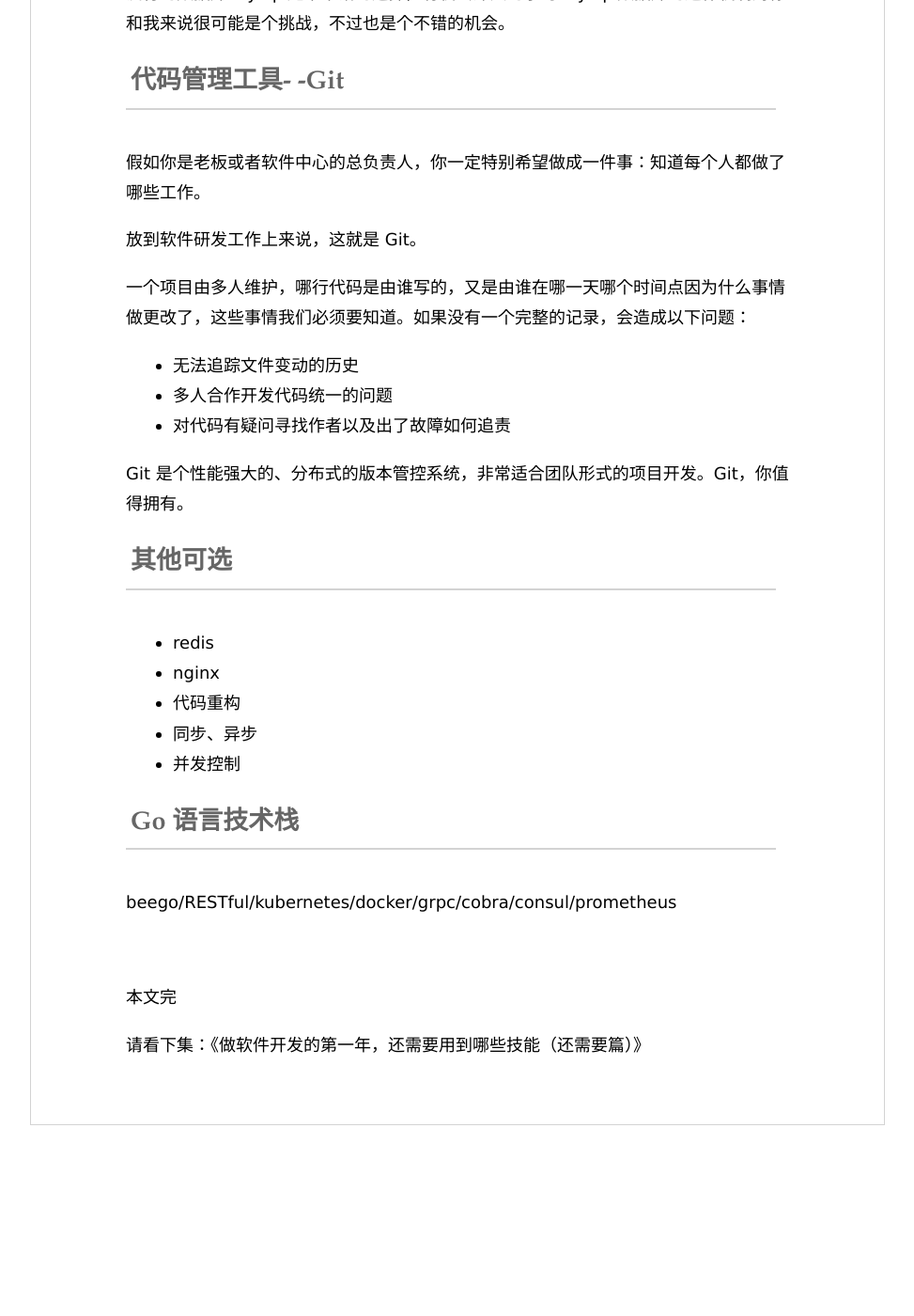
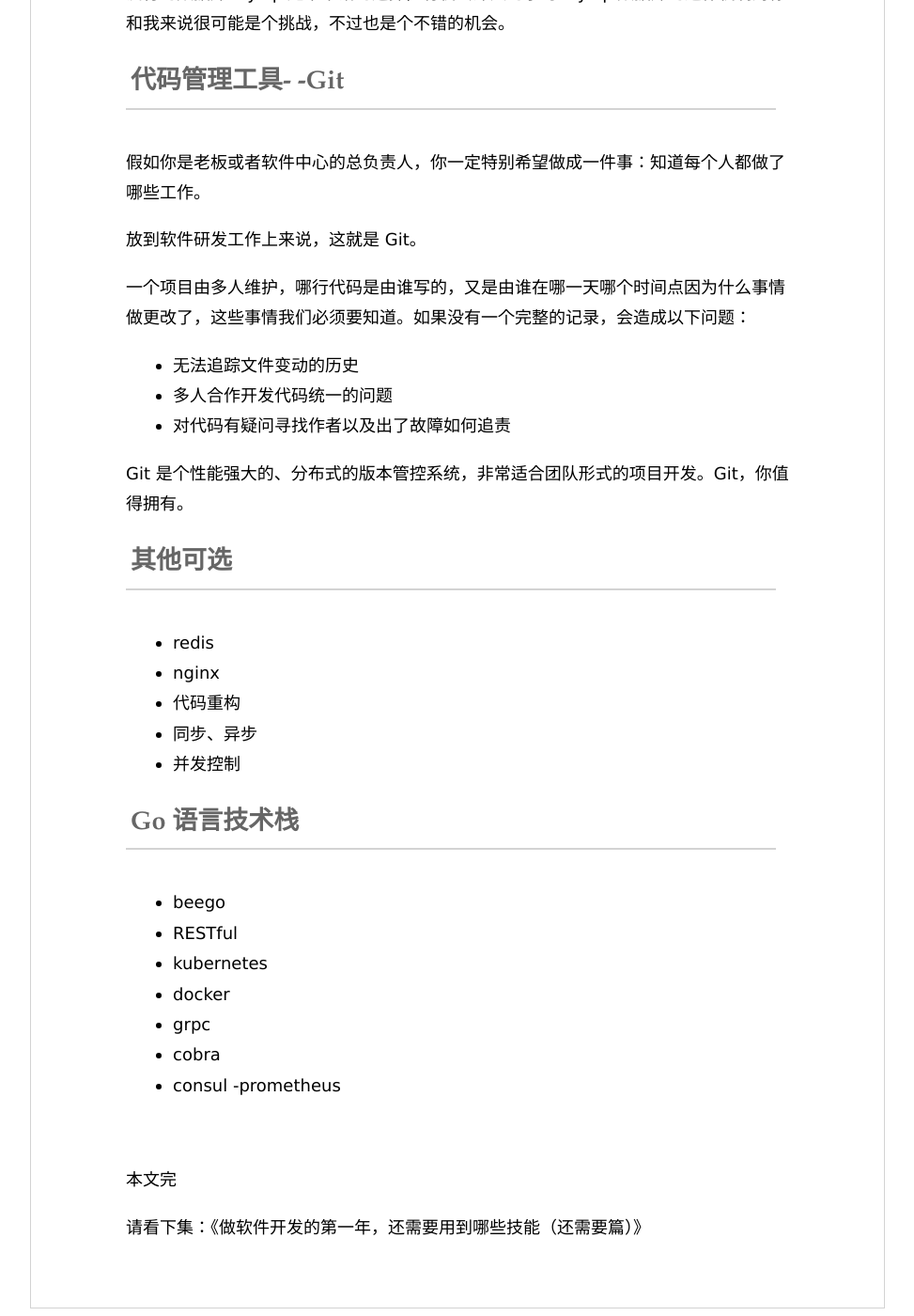
Before and after one commit to Haiyung/haiyung.github.io, a Jekyll site: the page built from _posts/2019-11-14-minimum-skills-in-the-first-year-of-development.md, in a window 1280 px wide and 1400 px high, scrolled down 11720 px. Shown: the whole window at 94% size, without its empty margins (153-1126 px from the left). Built offline with Jekyll 4.4.1, drawn with Linux system fonts in a browser that asks for light colours; before the commit the page ends 12925 px from its top, so only the background shows below that.

Commit message:
modify v2.0 css

```diff
--- a/_includes/post_header.html
+++ b/_includes/post_header.html
@@ -1,7 +1,7 @@
 <head>
     <meta charset="utf-8">
     <meta http-equiv="X-UA-Compatible" content="IE=edge">
-    <meta name="viewport" content="width=device-width, initial-scale=1">
+    <meta name="viewport" content="width=device-width, initial-scale=0.5">
     <link href="/css/post.css" rel="stylesheet" type="text/css">
     <link rel="shortcut icon" href="/images/favicon.ico">
     <title>{% if page.title %}{{ page.title }}{% else %}你好世界{% endif %}</title>
--- a/_posts/2019-11-14-minimum-skills-in-the-first-year-of-development.md
+++ b/_posts/2019-11-14-minimum-skills-in-the-first-year-of-development.md
@@ -343,7 +343,14 @@
 
 ## Go 语言技术栈
 
-beego/RESTful/kubernetes/docker/grpc/cobra/consul/prometheus
+- beego
+- RESTful
+- kubernetes
+- docker
+- grpc
+- cobra
+- consul
+-prometheus
 
 <br>
 
--- a/css/post.css
+++ b/css/post.css
@@ -6,11 +6,9 @@
     -webkit-text-size-adjust: none;
 }
 
-/* reset CSS */
 table {
     font-size: 100%;
 }
-/* end reset CSS */
 
 body {
     font-family:"lucida grande", "lucida sans unicode", lucida, helvetica, "Hiragino Sans GB", "Microsoft YaHei", "WenQuanYi Micro Hei", sans-serif;
@@ -213,6 +211,21 @@
     clear: both;
 }
 
+summary {
+    outline: none;
+    cursor: pointer;
+    box-shadow: none;
+}
+
+.answer {
+    padding: 16px;
+    overflow: auto;
+    font-size: 85%;
+    line-height: 1.45;
+    background-color: #f6f8fa;
+    border-radius: 3px;
+}
+
 .highlight .hll { background-color: #ffc; }
 .highlight .c { color: #888; font-weight: bold; } /* Comment */
 .highlight .err { color: #a00; background-color: #fff } /* Error */
```
Also changed, not shown: _includes/post_special_header.html (deleted, +0 -19 lines), _layouts/post_special.html (deleted, +0 -17 lines), _posts/2019-12-30-front-end-interview-questions.md (+1 -1 lines), css/special.css (deleted, +0 -14 lines).
